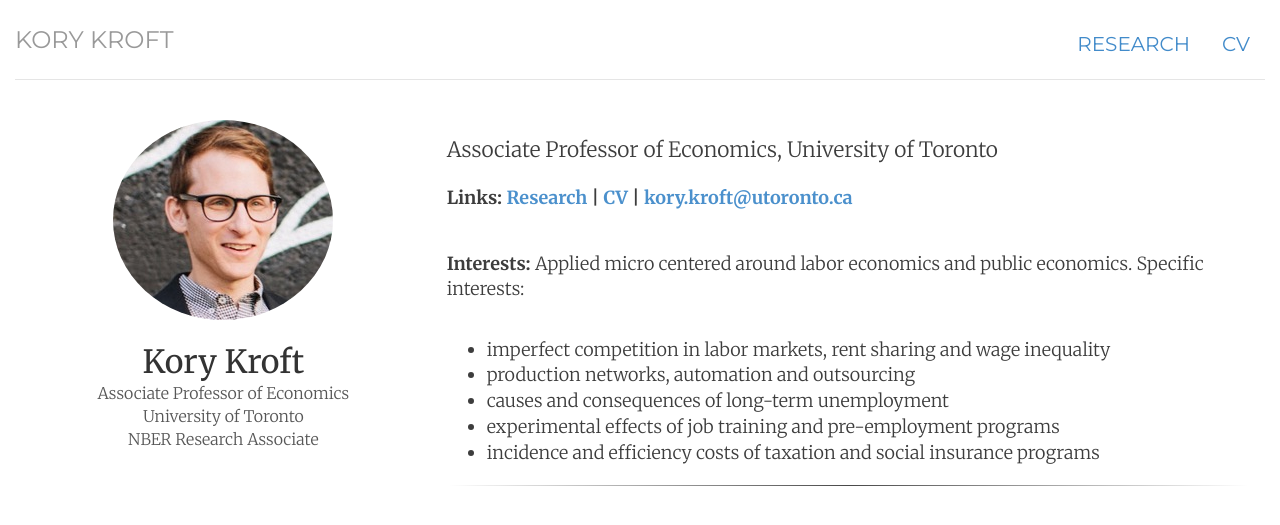
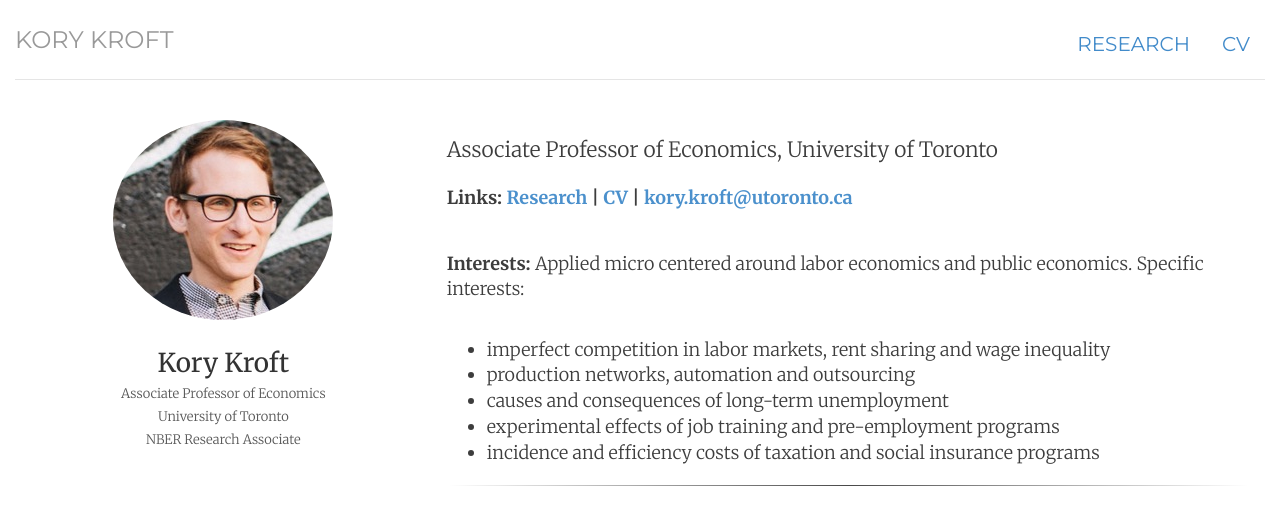
Before and after one commit to korykroft/korykroft.github.io, a Jekyll site: the page built from index.html, in a window 1280 px wide. Shown: the top 525 px of the page. Built offline with Jekyll 4.4.1, drawn with Linux system fonts in a browser that asks for light colours.

Commit message:
Update style.css

```diff
--- a/css/style.css
+++ b/css/style.css
@@ -79,7 +79,7 @@ pre.prettyprint { padding: 10px !important; margin: 40px; font-size: 12px;}
 	text-align: center !important;
 	margin: 0px 0px 0px 0px;
 	font-weight: normal;
-	font-size: 1.6em;
+	font-size: 1.3em;
 	padding-bottom: 0px;
 	padding-top: 0px;
 }
@@ -89,7 +89,7 @@ pre.prettyprint { padding: 10px !important; margin: 40px; font-size: 12px;}
 	text-align: center;
 	margin: -4px 0px 0px 0px;
 	font-weight: lighter;
-	font-size: 0.8em;
+	font-size: 0.65em;
 	padding-top: 0px;
 	padding-bottom: 0px;
 }
@@ -99,7 +99,7 @@ pre.prettyprint { padding: 10px !important; margin: 40px; font-size: 12px;}
 	text-align: center;
 	margin: -12px 0px 0px 0px;
 	font-weight: lighter;
-	font-size: 0.8em;
+	font-size: 0.65em;
 	padding-top: 0px;
 	padding-bottom: 0px;
 }
@@ -109,7 +109,7 @@ pre.prettyprint { padding: 10px !important; margin: 40px; font-size: 12px;}
 	text-align: center;
 	margin: -12px 0px 0px 0px;
 	font-weight: lighter;
-	font-size: 0.8em;
+	font-size: 0.65em;
 	padding-top: 0px;
 	padding-bottom: 0px;
 }
```
